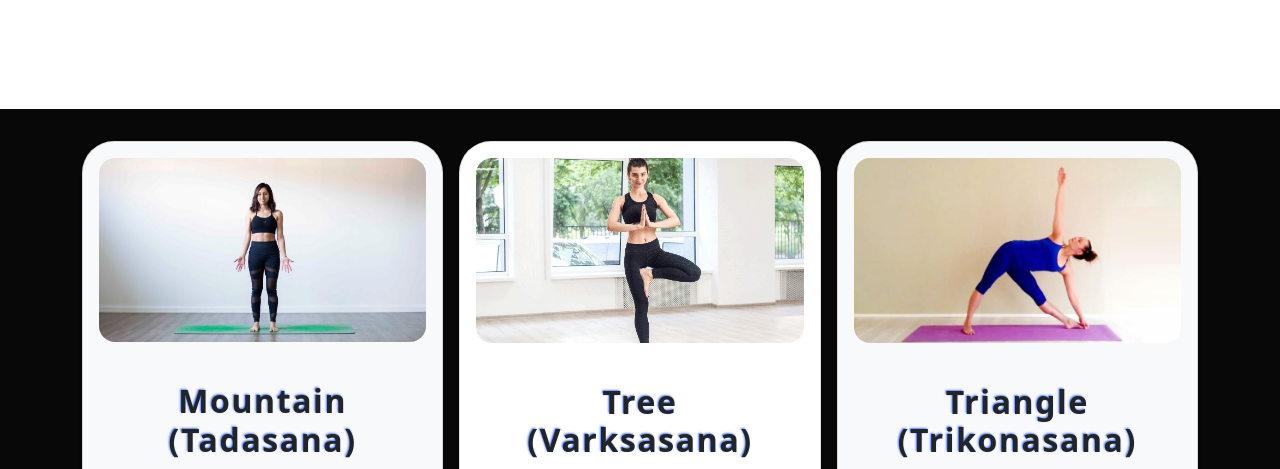
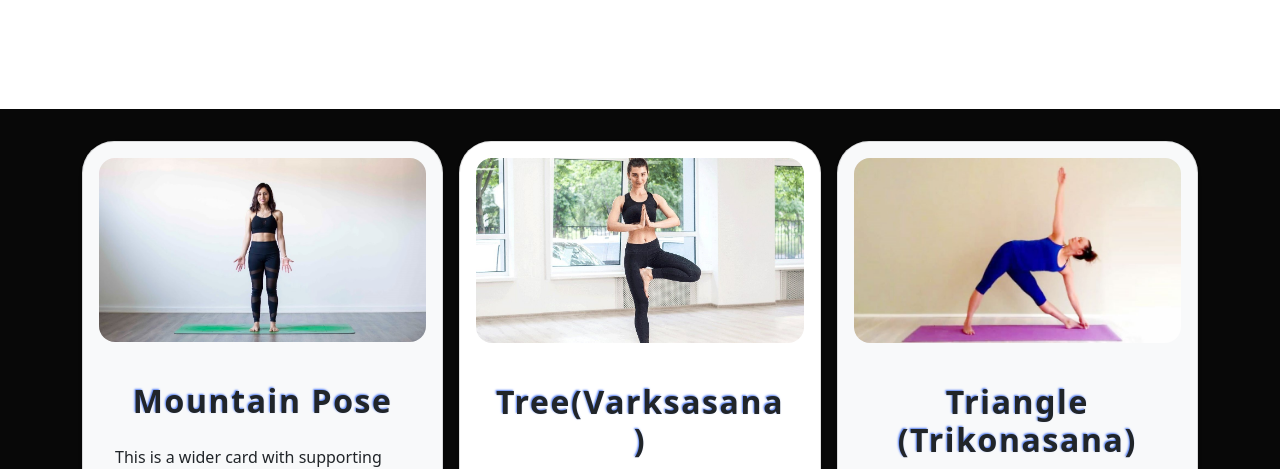
Before and after one commit to abhi-mis/SmartIndiaHackathon, a plain HTML site: page yoga.html in a window 1280 px wide. Shown: the part 331-800 px from the top of the page. Drawn offline with nearby package versions, Linux system fonts and the light colour scheme; a web font is replaced by a local one.

Commit message:
Update yoga.html

```diff
--- a/yoga.html
+++ b/yoga.html
@@ -169,7 +169,7 @@
                         <img src="tadasana_pose.jpg" alt="">
 
                         <div class="card-body ">
-                            <h2 class="fw-bold text-center my-4">Mountain (Tadasana)</h2>
+                            <h2 class="fw-bold text-center my-4">Mountain Pose</h2>
                             <p class="card-text">This is a wider card with supporting text below as a natural
                                 lead-in to
                                 additional content. This content is a little bit longer.</p>
@@ -182,7 +182,7 @@
                         <img src="tree-pose.jfif" alt="">
 
                         <div class="card-body">
-                            <h2 class="fw-bold text-center my-4">Tree (Varksasana)</h2>
+                            <h2 class="fw-bold text-center my-4">Tree(Varksasana)</h2>
                             <p class="card-text">This is a wider card with supporting text below as a natural
                                 lead-in to
                                 additional content. This content is a little bit longer.</p>
```
